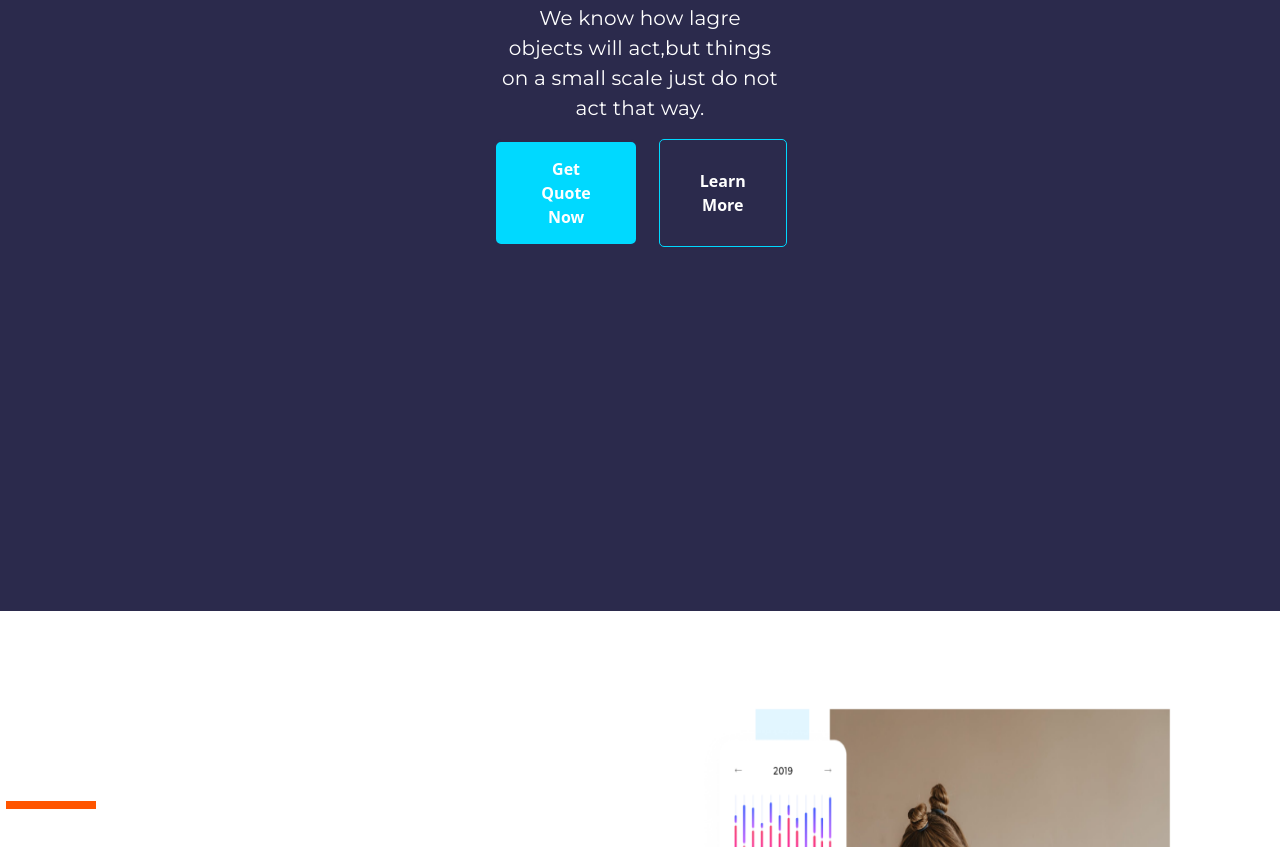
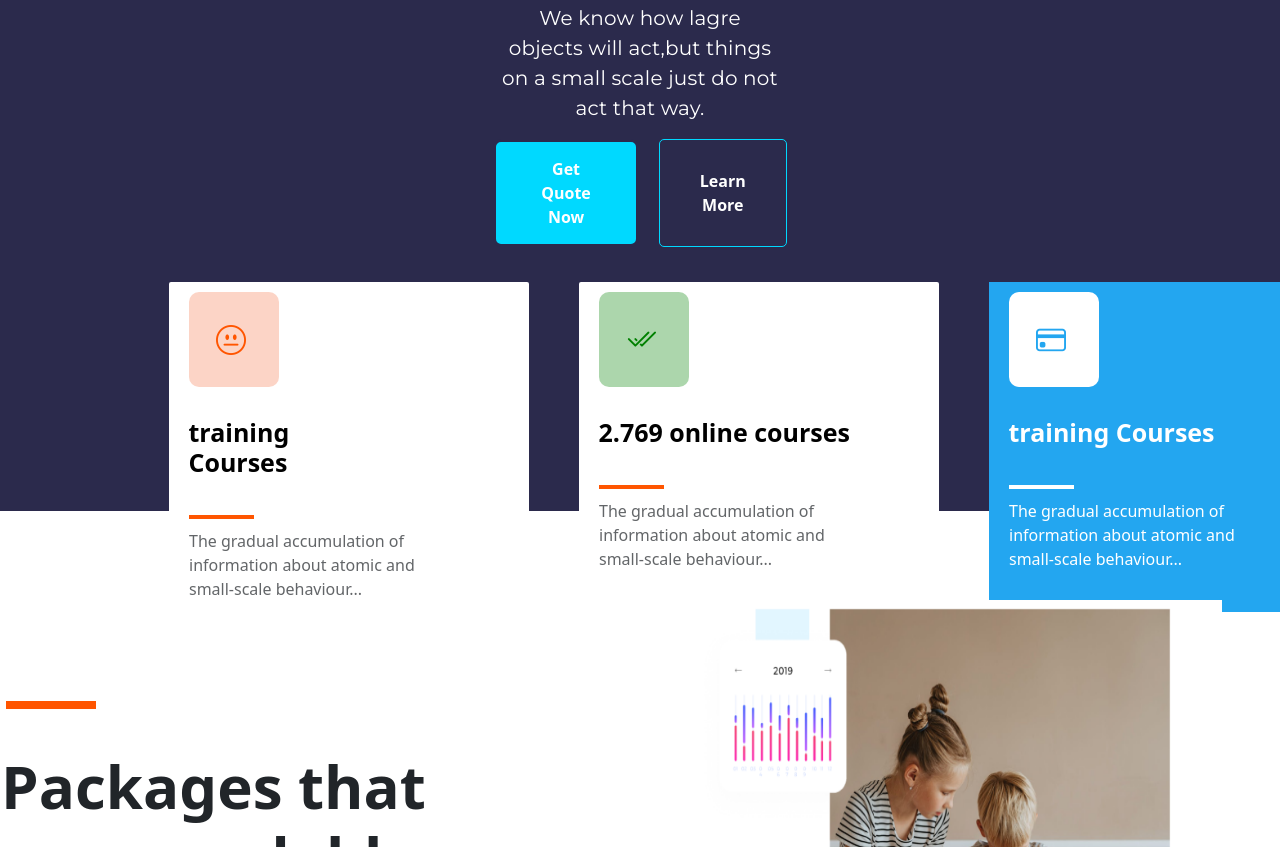
Before and after one commit to ciyvi77/final, a plain HTML site: page index.html in a window 1280 px wide. Shown: the part 589-1436 px from the top of the page. Drawn offline with nearby package versions, Linux system fonts and the light colour scheme.

Commit message:
final changes html css

```diff
--- a/index.html
+++ b/index.html
@@ -51,9 +51,62 @@
       <button class="learn-button">Learn More</button>
     </div>
 
-    <div class="header-mama">
+    <div class="header-cards">
       <div class="header-card">
-<h1> </h1>
+
+        <div class="header-card1">
+          <div class="header-card-container">
+          <div class="icon">
+            <i class="bi bi-emoji-neutral"></i>
+          </div>
+          <div class="card-title">
+            <h1>training Courses</h1>
+          </div>
+          <div class="line"></div>
+          <div class="card-text">
+            <p>The gradual accumulation of information about atomic and small-scale behaviour...</p>
+          </div>
+        </div>
+        </div>
+        <div class="header-card1">
+          <div class="header-card-container">
+          <div class="secondcard-icon">
+            <i class="bi bi-check2-all"></i>
+          </div>
+          <div class="secondcard-title">
+            <h1>2.769 online courses</h1>
+          </div>
+          <div class="secondcard-line">
+
+          </div>
+          <div class="secondcard-text">
+            <p>The gradual accumulation of information about atomic and small-scale behaviour...</p>
+          </div>
+        </div>
+
+        </div>
+        <div class="header-card3">
+          <div class="header-card-container">
+          <div class="thirdcard-icon">
+            <i class="bi bi-credit-card"></i>
+          </div>
+          <div class="thirdcard-title">
+            <h1>training Courses</h1>
+          </div>
+          <div class="thirdcard-line">
+
+          </div>
+          <div class="thirdcard-text">
+            <p>The gradual accumulation of information about atomic and small-scale behaviour... </p>
+          </div>
+        </div>
+
+
+        </div>
+
+
+        </div>
+
       </div>
     </div>
 
--- a/styles/ciyvi.css
+++ b/styles/ciyvi.css
@@ -76,7 +76,7 @@ body{
     background-color: #2B2A4C;
     border: 3px ;
     padding: 350px 500px;
-    height: 1100px;
+    height: 1000px;
 
 
 
@@ -173,7 +173,180 @@ letter-spacing: 0.2px;
 
 }
 .header-cards{
+    margin-right: 1000px;
 
+}
+.header-card{
+    height: 400px;
+    width: 1518px;
+    display: flex;
+    margin-left: -500px;
+    justify-content: center;
+    align-items: center;
+    gap: 50px;
+}
+
+.header-card1{
+    height: 330px ;
+    width: 360px;
+    background-color: #fff;
+    border-radius: 2px;
+}
+.header-card-container{
+    display: flex;
+    flex-direction: column;
+    gap: 10px;
+    margin-left: 20px;
+    margin-top: 10px;
+}
+.icon{
+    border-radius: 10px;
+    padding: 10px 27px;
+    width: 90px;
+    height: 95px;
+    display: flex;
+    background-color: #f8967568;
+
+
+
+
+}
+.icon i{
+    display: flex;
+    justify-content: center;
+    align-items: center;
+    font-size: 30px;
+    color: #ff5500;
+
+
+}
+.card-title{
+
+    border-bottom: 1px ;
+
+    padding: 20px 30px;
+
+}
+.card-title h1{
+    width: 190px;
+    color: black;
+    font-size: 25px;
+    font-weight: 600;
+    display: flex;
+   margin-left: -30.5px;
+
+}
+.line{
+
+    border: 2px solid #ff5500;
+   width: 65px;
+}
+.card-text{
+
+    border: 3px ;
+    padding: 20px px;
+    font-size: 16px;
+    width: 250px;
+
+}
+.card-text p{
+    opacity: 70%;
+}
+.secondcard-icon{
+    border-radius: 10px;
+    padding: 10px 27px;
+    width: 90px;
+    height: 95px;
+    display: flex;
+    background-color: rgba(0, 128, 0, 0.326);
+}
+.secondcard-icon i{
+    display: flex;
+    justify-content: center;
+    align-items: center;
+    font-size: 30px;
+    color: green;
+}
+.secondcard-title{
+
+
+    padding: 20px 30px;
+}
+.secondcard-title h1{
+    width: 300px;
+    color: black;
+    font-size: 25px;
+    font-weight: 600;
+    display: flex;
+   margin-left: -30.5px;
+}
+.secondcard-line{
+
+    border: 2px solid #ff5500;
+   width: 65px;
+
+}
+.secondcard-text{
+
+    border: 3px ;
+    padding: 20px px;
+    font-size: 16px;
+    width: 250px;
+
+}
+
+.secondcard-text p{
+    opacity: 70%;
+}
+.thirdcard-icon{
+    border-radius: 10px;
+    padding: 10px 27px;
+    width: 90px;
+    height: 95px;
+    display: flex;
+    background-color: #fff;
+}
+.thirdcard-icon i{
+    font-weight: 700;
+    display: flex;
+    justify-content: center;
+    align-items: center;
+    font-size: 30px;
+    color: rgba(35, 166, 240, 1);
+}
+.thirdcard-title{
+
+    border: 3px ;
+
+    padding: 20px 30px;
+}
+.thirdcard-title h1{
+    width: 300px;
+    color: #fff;
+    font-size: 25px;
+    font-weight: 600;
+    display: flex;
+   margin-left: -30.5px;
+}
+.thirdcard-line{
+    border: 2px solid #fff;
+   width: 65px;
+}
+.thirdcard-text{
+    border: 3px ;
+    padding: 20px px;
+    font-size: 16px;
+    width: 250px;
+
+}
+.thirdcard-text p{
+    color: #fff;
+}
+.header-card3{
+
+    height: 330px ;
+    width: 360px;
+    background-color: rgba(35, 166, 240, 1);
 }
 
 .layout1{
```
